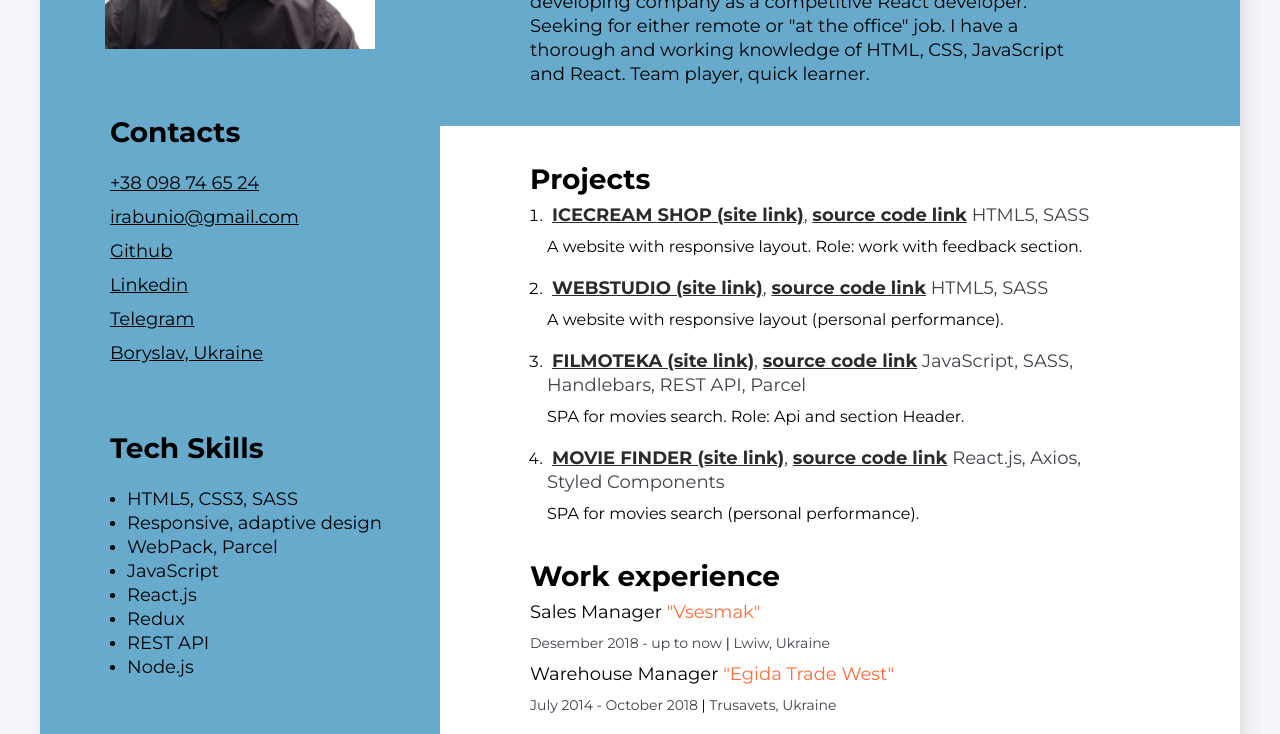
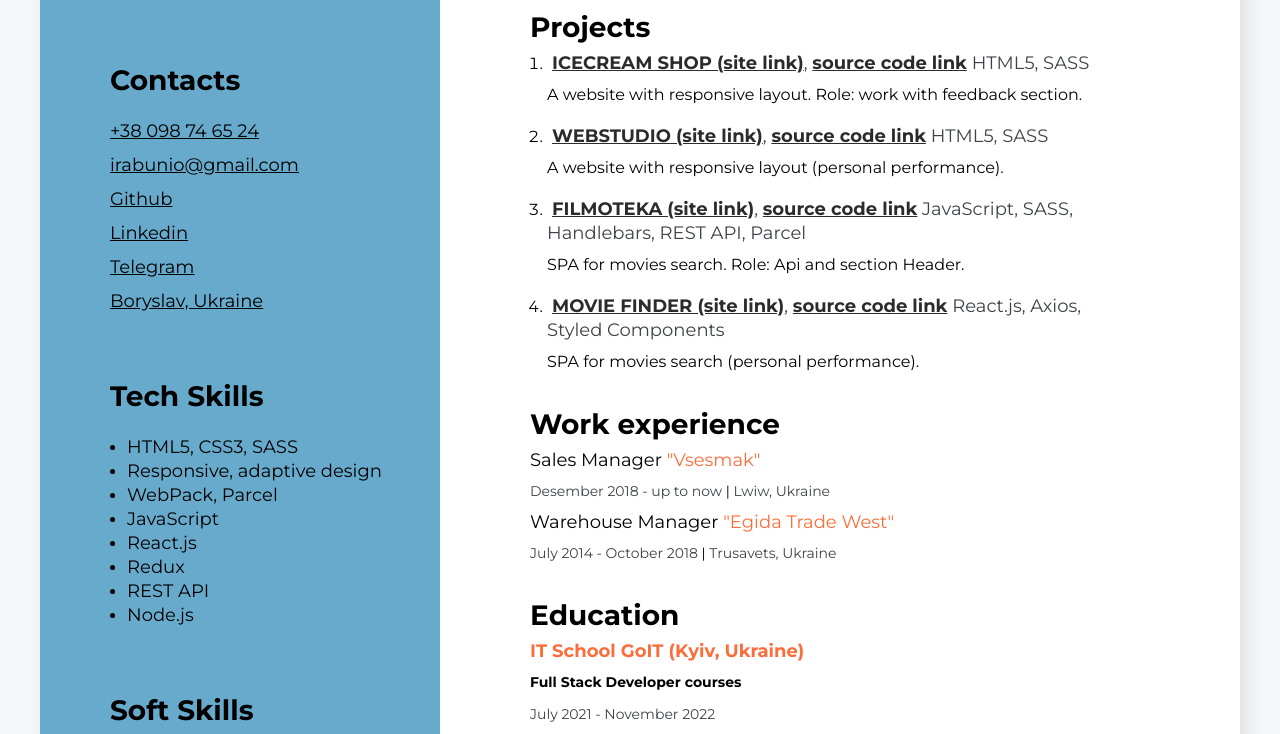
Before and after one commit to BunoOleg/my-brand-new-resume, a plain HTML site: page index.html in a window 1280 px wide. Shown: the part 351-1085 px from the top of the page. Drawn offline with Linux system fonts and the light colour scheme.

Commit message:
Update style.css

```diff
--- a/css/style.css
+++ b/css/style.css
@@ -8,12 +8,12 @@ body {
     flex-direction: row-reverse;
     width: 1200px;
     background: #fff;
-    margin: 60px auto;
+    margin: 0px auto;
     box-shadow: 6px 6px 20px rgba(0, 0, 0, 0.1);
 }
 
 .main-decorative-container {
-    padding: 100px 0 0 0;
+    padding: 0 0 0 0;
 }
 
 /* Main content section */
```
